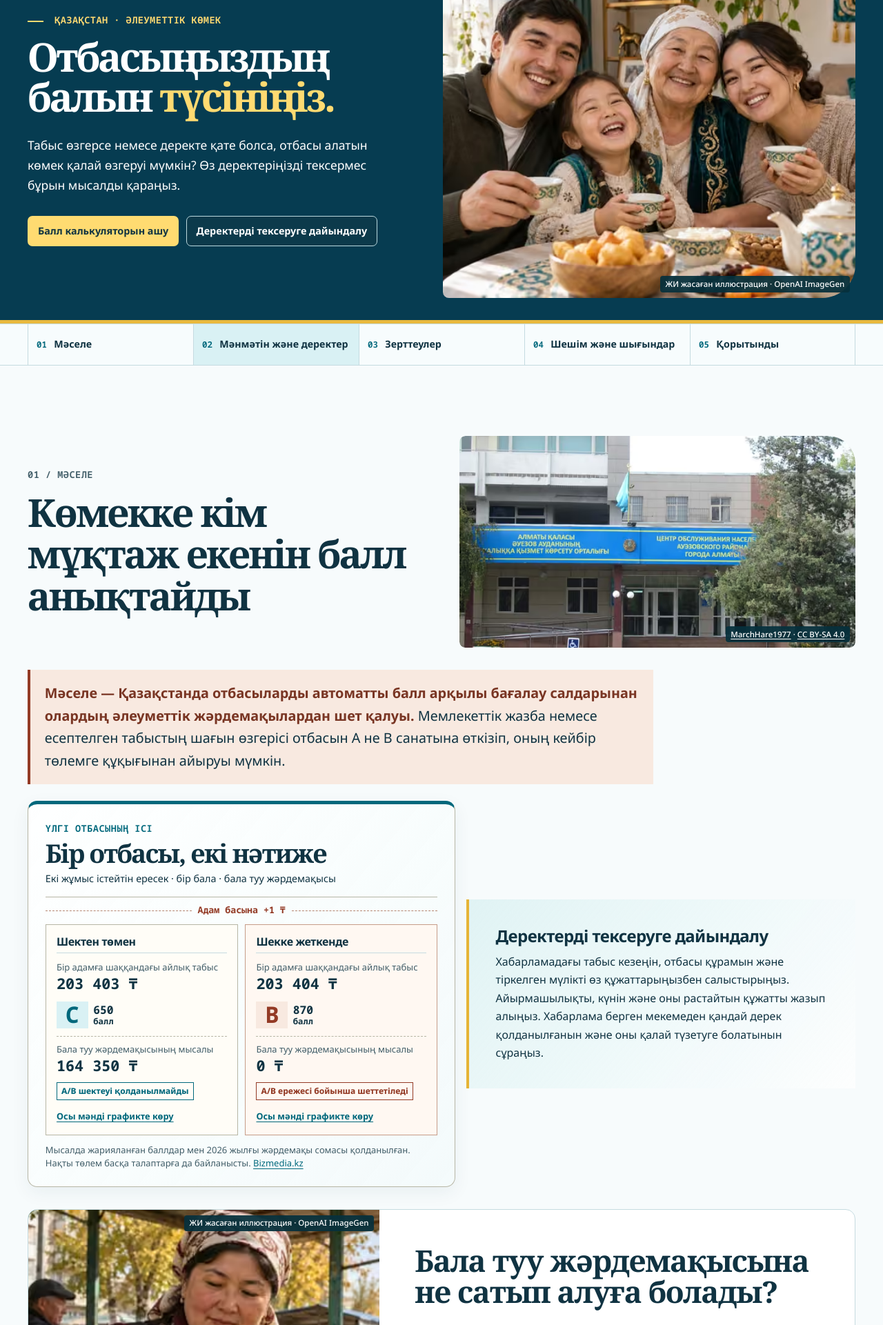
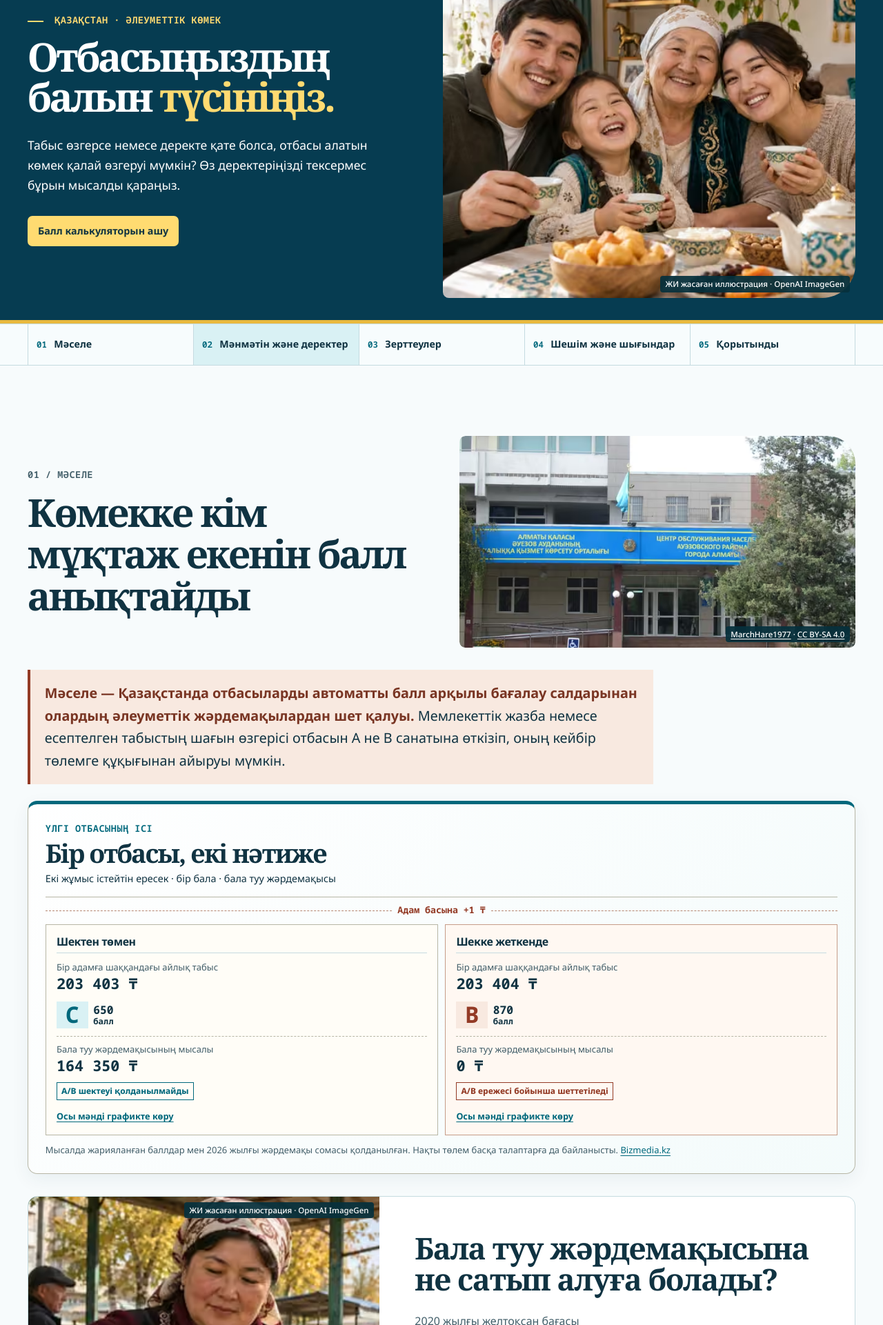
Before and after one commit to aoruzzh/pls-419-project, a plain HTML site: page docs/kk/index.html in a window 1280 px wide. Shown: the part 155-2076 px from the top of the page at 69% size. Drawn offline with Linux system fonts and the light colour scheme.

Commit message:
Remove the record-check panel and hero link in all editions

```diff
--- a/docs/kk/index.html
+++ b/docs/kk/index.html
@@ -35,7 +35,7 @@
       <p class="eyebrow"><span></span> Қазақстан · Әлеуметтік көмек</p>
       <h1>Отбасыңыздың балын <em>түсініңіз.</em></h1>
       <div class="hero-copy">Табыс өзгерсе немесе деректе қате болса, отбасы алатын көмек қалай өзгеруі мүмкін? Өз деректеріңізді тексермес бұрын мысалды қараңыз.</div>
-      <div class="actions"><a class="button primary" href="#simulator">Балл калькуляторын ашу</a><a class="button secondary" href="#record-check">Деректерді тексеруге дайындалу</a></div>
+      <div class="actions"><a class="button primary" href="#simulator">Балл калькуляторын ашу</a></div>
     </div>
       <figure class="site-photo hero-image">
     <picture>
@@ -95,7 +95,6 @@
       </div>
       <p class="file-note">Мысалда жарияланған баллдар мен 2026 жылғы жәрдемақы сомасы қолданылған. Нақты төлем басқа талаптарға да байланысты. <a href="./methods/#bizmedia-kz-2026">Bizmedia.kz</a></p>
     </aside>
-    <section class="record-guide" id="record-check"><h3>Деректерді тексеруге дайындалу</h3><p>Хабарламадағы табыс кезеңін, отбасы құрамын және тіркелген мүлікті өз құжаттарыңызбен салыстырыңыз. Айырмашылықты, күнін және оны растайтын құжатты жазып алыңыз. Хабарлама берген мекемеден қандай дерек қолданылғанын және оны қалай түзетуге болатынын сұраңыз.</p></section>
   </div>
   <figure class="economy-card" aria-labelledby="buying-title">
     <div class="market-scene">
--- a/docs/static/site.css
+++ b/docs/static/site.css
@@ -329,7 +329,7 @@ figcaption { margin-top: 1.2rem; }
 .hero .secondary { color: white; background: #103b4aa8; border-color: #bdd9de; backdrop-filter: blur(12px); }
 .data-section { background: linear-gradient(135deg,#e4f4f6,#f4f9fa 48%,#d9edf2); }
 .panel, .case-file { background: linear-gradient(130deg,#ffffffed,#f3fbfbd9); box-shadow: 0 8px 26px #073c5010; }
-.citizen-grid { display: grid; grid-template-columns: 1.1fr 1fr; gap: 1rem; margin-block: 1.5rem; }
+.citizen-grid { display: grid; grid-template-columns: minmax(0,1fr); gap: 1rem; margin-block: 1.5rem; }
 .case-file, .economy-card { border-radius: 14px; }
 .economy-card {
   display: grid; grid-template-columns: 0.85fr 1.15fr; overflow: hidden;
@@ -354,8 +354,6 @@ figcaption { margin-top: 1.2rem; }
 .bar-track i { display: block; background: #00849b; height: 100%; transform-origin: left; }
 .buying-row + .buying-row i { background: #dba72d; }
 .economy-body a { display: inline-block; margin-top: .85rem; font-weight: 700; }
-.record-guide { align-self: center; border-inline-start: 4px solid #e6b436; padding: clamp(1.25rem,3vw,2.5rem); background: linear-gradient(130deg,#e0f3f4,#ffffffb0); }
-.record-guide p { margin-top: .7rem; }
 @media (prefers-reduced-motion: no-preference) {
   .hero-grid > :first-child, details[open] > p { animation: enter .65s ease-out both; }
   .family-photo { animation: photo-enter 1.1s ease-out both; }
--- a/docs/static/site.mjs
+++ b/docs/static/site.mjs
@@ -230,5 +230,5 @@ if (!motion.matches && 'IntersectionObserver' in window) {
       }
     }
   });
-  document.querySelectorAll('.data-opener, .chapter-heading, .economy-card, .record-guide, .chart-card, .simulator, .decision-flow, .prototype-grid, .source-plot, .contributions .panel, .methods-intro .panel, .regional, .verdict-grid').forEach(block => observer.observe(block));
+  document.querySelectorAll('.data-opener, .chapter-heading, .economy-card, .chart-card, .simulator, .decision-flow, .prototype-grid, .source-plot, .contributions .panel, .methods-intro .panel, .regional, .verdict-grid').forEach(block => observer.observe(block));
 }
--- a/static/site.css
+++ b/static/site.css
@@ -329,7 +329,7 @@ figcaption { margin-top: 1.2rem; }
 .hero .secondary { color: white; background: #103b4aa8; border-color: #bdd9de; backdrop-filter: blur(12px); }
 .data-section { background: linear-gradient(135deg,#e4f4f6,#f4f9fa 48%,#d9edf2); }
 .panel, .case-file { background: linear-gradient(130deg,#ffffffed,#f3fbfbd9); box-shadow: 0 8px 26px #073c5010; }
-.citizen-grid { display: grid; grid-template-columns: 1.1fr 1fr; gap: 1rem; margin-block: 1.5rem; }
+.citizen-grid { display: grid; grid-template-columns: minmax(0,1fr); gap: 1rem; margin-block: 1.5rem; }
 .case-file, .economy-card { border-radius: 14px; }
 .economy-card {
   display: grid; grid-template-columns: 0.85fr 1.15fr; overflow: hidden;
@@ -354,8 +354,6 @@ figcaption { margin-top: 1.2rem; }
 .bar-track i { display: block; background: #00849b; height: 100%; transform-origin: left; }
 .buying-row + .buying-row i { background: #dba72d; }
 .economy-body a { display: inline-block; margin-top: .85rem; font-weight: 700; }
-.record-guide { align-self: center; border-inline-start: 4px solid #e6b436; padding: clamp(1.25rem,3vw,2.5rem); background: linear-gradient(130deg,#e0f3f4,#ffffffb0); }
-.record-guide p { margin-top: .7rem; }
 @media (prefers-reduced-motion: no-preference) {
   .hero-grid > :first-child, details[open] > p { animation: enter .65s ease-out both; }
   .family-photo { animation: photo-enter 1.1s ease-out both; }
--- a/static/site.mjs
+++ b/static/site.mjs
@@ -230,5 +230,5 @@ if (!motion.matches && 'IntersectionObserver' in window) {
       }
     }
   });
-  document.querySelectorAll('.data-opener, .chapter-heading, .economy-card, .record-guide, .chart-card, .simulator, .decision-flow, .prototype-grid, .source-plot, .contributions .panel, .methods-intro .panel, .regional, .verdict-grid').forEach(block => observer.observe(block));
+  document.querySelectorAll('.data-opener, .chapter-heading, .economy-card, .chart-card, .simulator, .decision-flow, .prototype-grid, .source-plot, .contributions .panel, .methods-intro .panel, .regional, .verdict-grid').forEach(block => observer.observe(block));
 }
```
Also changed, not shown: docs/index.html (+1 -2 lines), docs/ru/index.html (+1 -2 lines), templates/index.html (+1 -2 lines), content/ui.txt.
